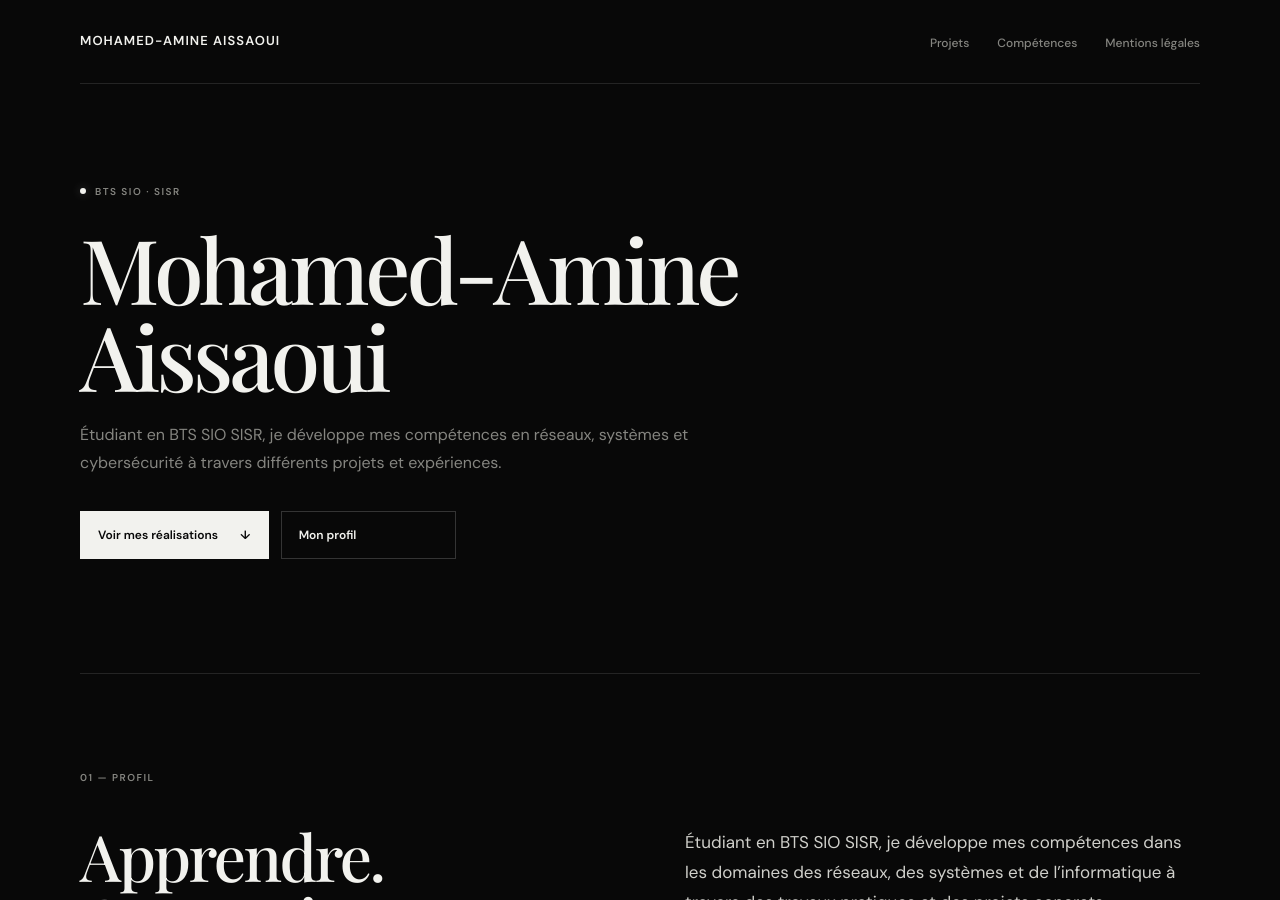
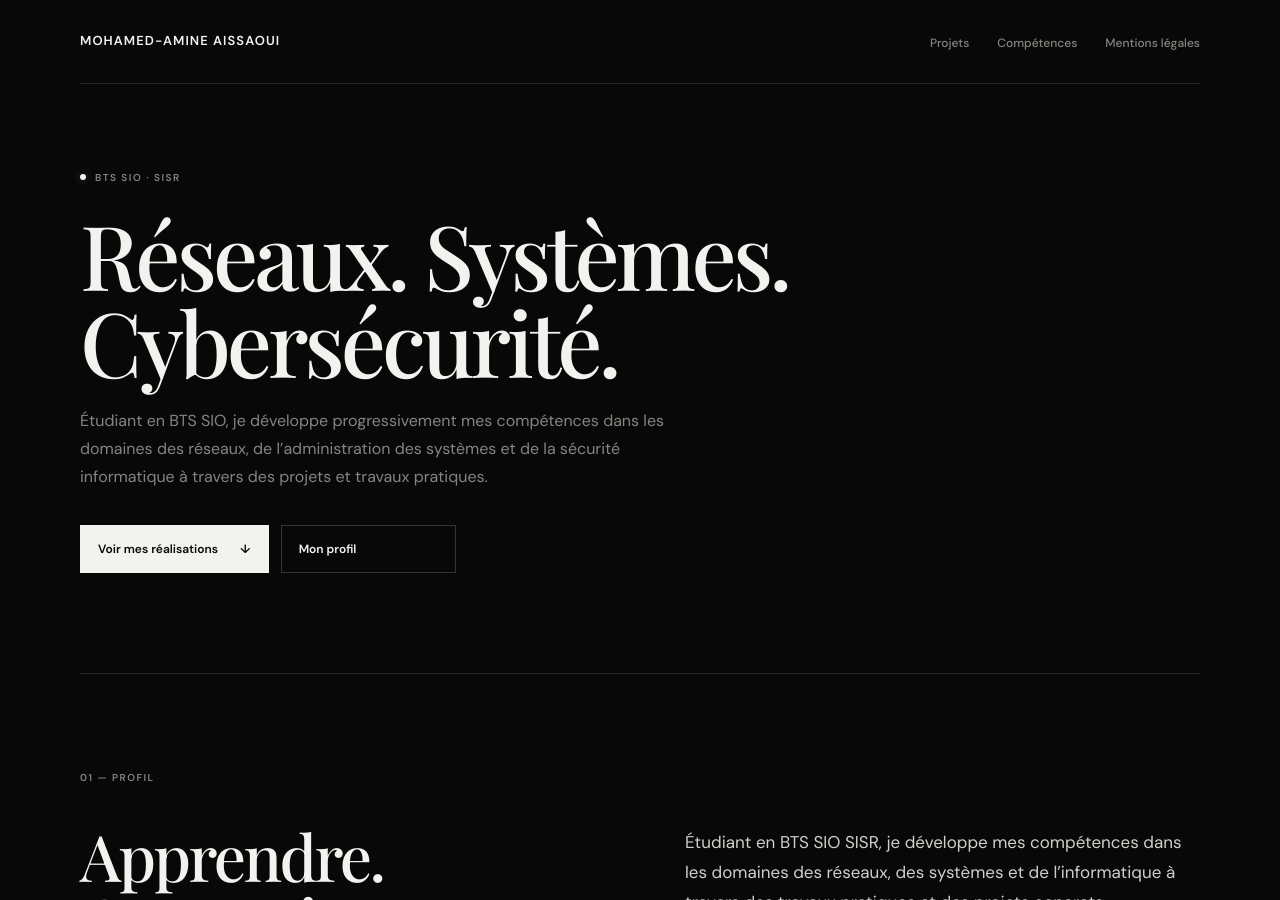
Before and after one commit to mohamed-amineAissaoui/mohamed-amineAissaoui.github.io, a Jekyll site: the page built from index.html, in a window 1280 px wide and 900 px high. Built offline with Jekyll 4.4.1, drawn with Linux system fonts in a browser that asks for light colours.

Commit message:
Update index.html

```diff
--- a/index.html
+++ b/index.html
@@ -10,11 +10,11 @@ layout: default
   </div>
 
   <h1>
-    {{ site.title }}
+   Réseaux. Systèmes. Cybersécurité.
   </h1>
 
   <p class="hero-description">
-    {{ site.description }}
+   Étudiant en BTS SIO, je développe progressivement mes compétences dans les domaines des réseaux, de l’administration des systèmes et de la sécurité informatique à travers des projets et travaux pratiques.
   </p>
 
   <div class="hero-actions">
```
